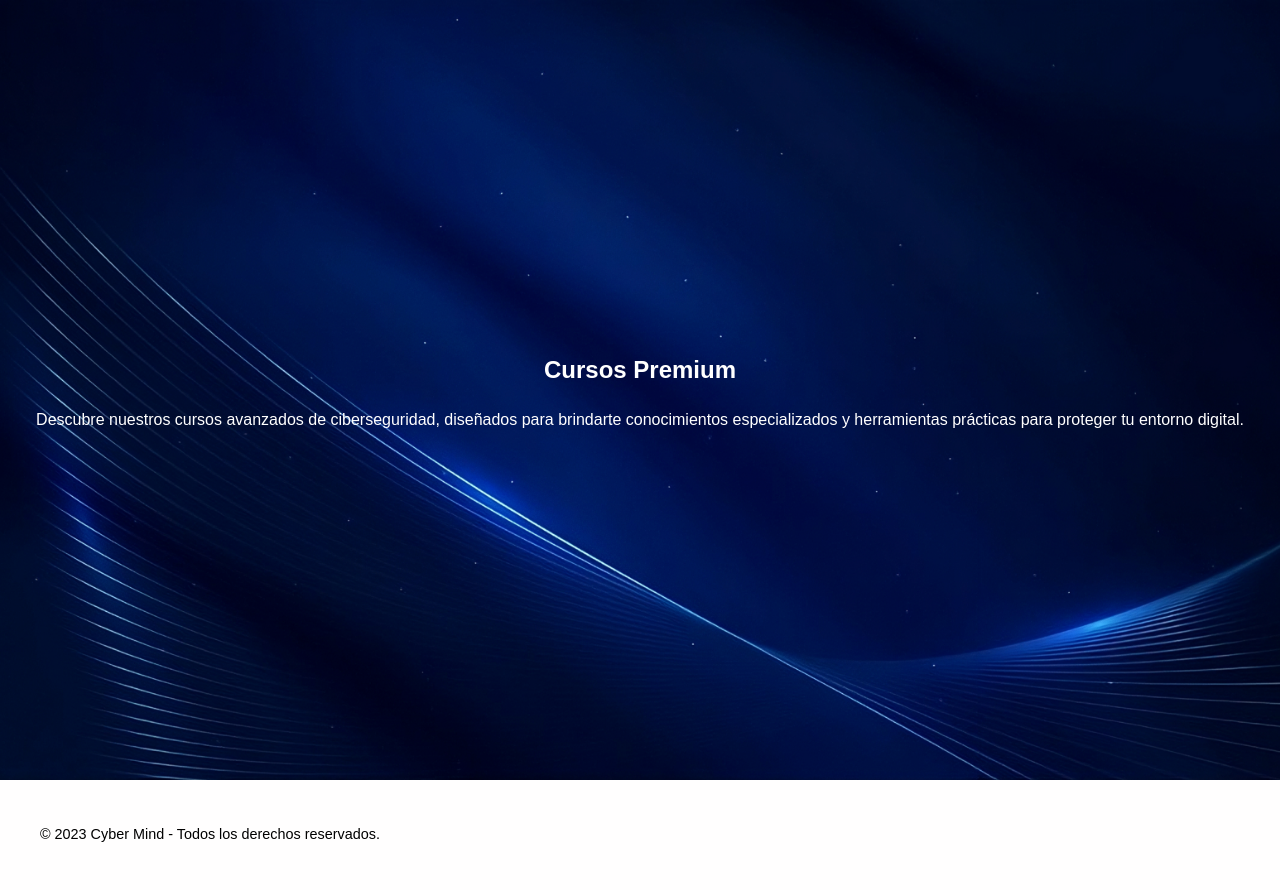
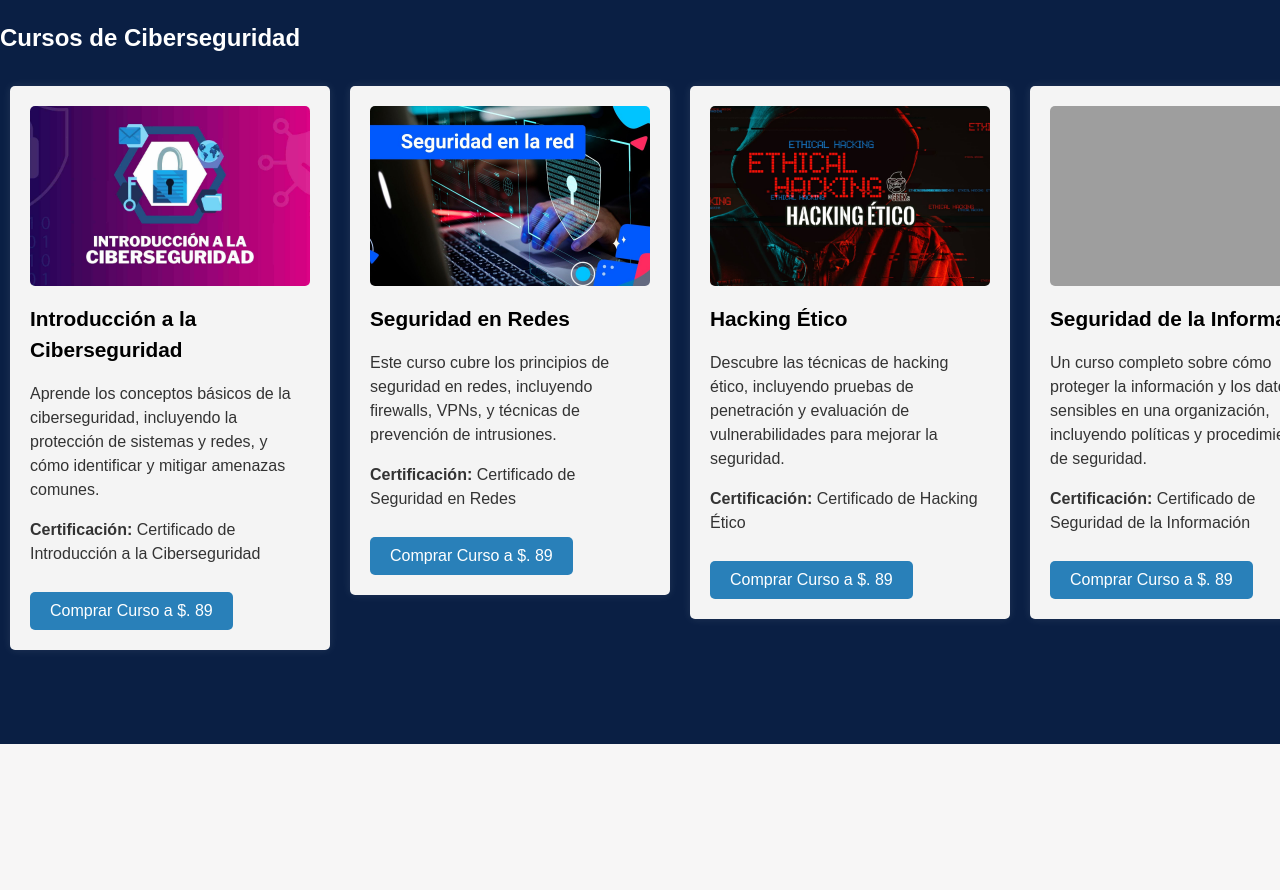
Before and after one commit to yhojan-yauli/Dise-o-CyberMind, a PHP site: page /cursosPremium/cursos-premium.html in a window 1280 px wide. Shown: the part 56-946 px from the top of the page. After the commit the page ends 800 px from the top, so only its background shows below. Run offline with PHP 8.4, Linux system fonts and the light colour scheme; some libraries are stand-ins or nearby versions; grey boxes are pictures that could not be loaded.

Commit message:
cursos premium

```diff
--- a/home/cursosPremium/cursos-premium.css
+++ b/home/cursosPremium/cursos-premium.css
@@ -218,3 +218,87 @@ footer {
     font-size: 0.95em;
   }
 }
+
+
+
+
+
+
+
+
+
+
+
+
+
+
+
+
+
+
+
+
+
+
+        /* Contenedor de cursos con desplazamiento horizontal */
+        .courses-container {
+            display: flex;
+            overflow-x: auto;
+            gap: 20px;
+            padding: 10px;
+            scrollbar-width: none; /* Oculta la barra de desplazamiento en Firefox */
+            -ms-overflow-style: none; /* Oculta la barra de desplazamiento en IE y Edge */
+        }
+
+        /* Oculta la barra de desplazamiento en navegadores basados en WebKit */
+        .courses-container::-webkit-scrollbar {
+            display: none;
+        }
+
+        /* Estilo para cada tarjeta de curso */
+        .course {
+
+            background: #f4f4f4;
+            padding: 20px;
+            border-radius: 5px;
+            box-shadow: 0 0 10px rgba(255, 255, 255, 0.1);
+            width: 280px; /* Ancho de la tarjeta */
+            height: 450%; /* Altura de la tarjeta */
+            flex-shrink: 0;
+            color: #333;
+        }
+
+        /* Estilo para las imágenes de los cursos */
+        .course img {
+            width: 100%;
+            height: 180px; /* Altura de la imagen */
+            object-fit: cover; /* Asegura que la imagen cubra el área sin distorsión */
+            border-radius: 5px;
+        }
+
+        /* Estilo para los títulos de los cursos */
+        .course h2 {
+            margin-top: 10px;
+            font-size: 1.3em;
+            color: #000; /* Tamaño de fuente del título */
+        }
+
+        /* Estilo para los botones de compra */
+        .buy-button {
+            background-color: #2980b9;
+            color: white;
+            padding: 10px 20px;
+            border: none;
+            border-radius: 5px;
+            cursor: pointer;
+            font-size: 1em;
+            margin-top: 10px;
+            position: center;
+
+
+        }
+
+        /* Efecto hover para los botones de compra */
+        .buy-button:hover {
+            background-color: #45a049;
+        }
--- a/home/cursosPremium/cursos-premium.html
+++ b/home/cursosPremium/cursos-premium.html
@@ -5,6 +5,7 @@
   <meta name="viewport" content="width=device-width, initial-scale=1.0"/>
   <title>Cursos Premium</title>
   <link rel="stylesheet" href="../index.css" />
+  <link rel="stylesheet" href="./cursos-premium.css" />
   <script src="https://kit.fontawesome.com/18d320874d.js" crossorigin="anonymous"></script>
 </head>
 <body>
@@ -34,16 +35,84 @@
     </nav>
   </header>
 
-  <main class="full-background">
-    <section class="premium-section">
-      <h2>Cursos Premium</h2>
-      <p>Descubre nuestros cursos avanzados de ciberseguridad, diseñados para brindarte conocimientos especializados y herramientas prácticas para proteger tu entorno digital.</p>
-    </section>
-  </main>
+<main>
+        <section>
+            <h1>Cursos de Ciberseguridad</h1>
+            <div class="courses-container">
+                <div class="course">
+                    <img src="../img_ cursos_Premium/Introduccion a la ciberseguridad.jpg" alt="Introducción a la Ciberseguridad">
+                    <h2>Introducción a la Ciberseguridad</h2>
+                    <p>Aprende los conceptos básicos de la ciberseguridad, incluyendo la protección de sistemas y redes, y cómo identificar y mitigar amenazas comunes.</p>
+                    <p><strong>Certificación:</strong> Certificado de Introducción a la Ciberseguridad</p>
+                    <button class="buy-button" onclick="comprarCurso('Introducción a la Ciberseguridad')">Comprar Curso a  $. 89</button>
+                </div>
+                <div class="course">
+                    <img src="../img_ cursos_Premium/seguridad en la red.jpg" alt="Seguridad en Redes">
+                    <h2>Seguridad en Redes</h2>
+                    <p>Este curso cubre los principios de seguridad en redes, incluyendo firewalls, VPNs, y técnicas de prevención de intrusiones.</p>
+                    <p><strong>Certificación:</strong> Certificado de Seguridad en Redes</p>
+                    <button class="buy-button" onclick="comprarCurso('Seguridad en Redes')">Comprar Curso a  $. 89</button>
+                </div>
+                <div class="course">
+                    <img src="../img_ cursos_Premium/Hacking Etico.jpg" alt="Hacking Ético">
+                    <h2>Hacking Ético</h2>
+                    <p>Descubre las técnicas de hacking ético, incluyendo pruebas de penetración y evaluación de vulnerabilidades para mejorar la seguridad.</p>
+                    <p><strong>Certificación:</strong> Certificado de Hacking Ético</p>
+                    <button class="buy-button" onclick="comprarCurso('Hacking Ético')">Comprar Curso a  $. 89</button>
+                </div>
+                <div class="course">
+                    <img src="../img_ cursos_Premium/Seguridad de la Información" alt="Seguridad de la Información">
+                    <h2>Seguridad de la Información</h2>
+                    <p>Un curso completo sobre cómo proteger la información y los datos sensibles en una organización, incluyendo políticas y procedimientos de seguridad.</p>
+                    <p><strong>Certificación:</strong> Certificado de Seguridad de la Información</p>
+                    <button class="buy-button" onclick="comprarCurso('Seguridad de la Información')">Comprar Curso a  $. 89</button>
+                </div>
+                <div class="course">
+                    <img src="../img_ cursos_Premium/Criptografía Aplicada.jpg" alt="Criptografía Aplicada">
+                    <h2>Criptografía Aplicada</h2>
+                    <p>Aprende sobre los fundamentos de la criptografía y cómo se aplica en la seguridad de la información, incluyendo algoritmos y protocolos criptográficos.</p>
+                    <p><strong>Certificación:</strong> Certificado de Criptografía Aplicada</p>
+                    <button class="buy-button" onclick="comprarCurso('Criptografía Aplicada')">Comprar Curso</button>
+                </div>
+                <div class="course">
+                    <img src="../img_ cursos_Premium/Análisis Forense Digital.jpg" alt="Análisis Forense Digital">
+                    <h2>Análisis Forense Digital</h2>
+                    <p>Este curso te enseñará cómo realizar análisis forenses en sistemas digitales para investigar incidentes de seguridad y recopilar evidencia.</p>
+                    <p><strong>Certificación:</strong> Certificado de Análisis Forense Digital</p>
+                    <button class="buy-button" onclick="comprarCurso('Análisis Forense Digital')">Comprar Curso a  $. 89</button>
+                </div>
+                <div class="course">
+                    <img src="../img_ cursos_Premium/Seguridad en Aplicaciones Web.jpg" alt="Seguridad en Aplicaciones Web">
+                    <h2>Seguridad en Aplicaciones Web</h2>
+                    <p>Aprende a proteger aplicaciones web contra vulnerabilidades comunes y ataques cibernéticos, incluyendo inyecciones SQL y XSS.</p>
+                    <p><strong>Certificación:</strong> Certificado de Seguridad en Aplicaciones Web</p>
+                    <button class="buy-button" onclick="comprarCurso('Seguridad en Aplicaciones Web')">Comprar Curso a  $. 89</button>
+                </div>
+                <div class="course">
+                    <img src="../img_ cursos_Premium/Gestión de Riesgos de Seguridad" alt="Gestión de Riesgos de Seguridad">
+                    <h2>Gestión de Riesgos de Seguridad</h2>
+                    <p>Un curso sobre cómo identificar, evaluar y gestionar los riesgos de seguridad en una organización, incluyendo el uso de marcos de gestión de riesgos.</p>
+                    <p><strong>Certificación:</strong> Certificado de Gestión de Riesgos de Seguridad</p>
+                    <button class="buy-button" onclick="comprarCurso('Gestión de Riesgos de Seguridad')">Comprar Curso a  $. 89</button>
+                </div>
+                <div class="course">
+                    <img src="../img_ cursos_Premium/Seguridad en Dispositivos Móviles" alt="Seguridad en Dispositivos Móviles">
+                    <h2>Seguridad en Dispositivos Móviles</h2>
+                    <p>Aprende a proteger dispositivos móviles y las aplicaciones que se ejecutan en ellos, incluyendo la gestión de dispositivos y la seguridad de aplicaciones.</p>
+                    <p><strong>Certificación:</strong> Certificado de Seguridad en Dispositivos Móviles</p>
+                    <button class="buy-button" onclick="comprarCurso('Seguridad en Dispositivos Móviles')">Comprar Curso a  $. 89</button>
+                </div>
+                <div class="course">
+                    <img src="../img_ cursos_Premium/Seguridad en la Nube.jpg" alt="Seguridad en la Nube">
+                    <h2>Seguridad en la Nube</h2>
+                    <p>Este curso cubre los principios de seguridad en la nube y las mejores prácticas para proteger los datos en la nube, incluyendo configuraciones seguras y gestión de identidades.</p>
+                    <p><strong>Certificación:</strong> Certificado de Seguridad en la Nube</p>
+                    <button class="buy-button" onclick="comprarCurso('Seguridad en la Nube')">Comprar Curso a  $. 89</button>
+                </div>
+            </div>
+        </section>
+    </main>
 
-  <footer>
-    <p>© 2023 Cyber Mind - Todos los derechos reservados.</p>
-  </footer>
 
   <script src="/js/script.js"></script>
 </body>
```
Also changed, not shown: home/Curso4/Curso4.css (+39 -0 lines), home/Curso4/Curso4.html (+9 -1 lines), home/foros/foros.css (+55 -0 lines), home/foros/foros.html (+8 -2 lines), home/foros/foros.js (+38 -0 lines), home/foros/guardar_comentario.php (added, +28 -0 lines), home/foros/obtener_comentario.php (added), home/img_ cursos_Premium/Análisis Forense Digital.jpg (added), home/img_ cursos_Premium/Criptografía Aplicada.jpg (added), home/img_ cursos_Premium/Hacking Etico.jpg (added), home/img_ cursos_Premium/Introduccion a la ciberseguridad.jpg (added), home/img_ cursos_Premium/Seguridad en Aplicaciones Web.jpg (added), home/img_ cursos_Premium/Seguridad en la Nube.jpg (added), home/img_ cursos_Premium/seguridad en la red.jpg (added), 4 other files.
